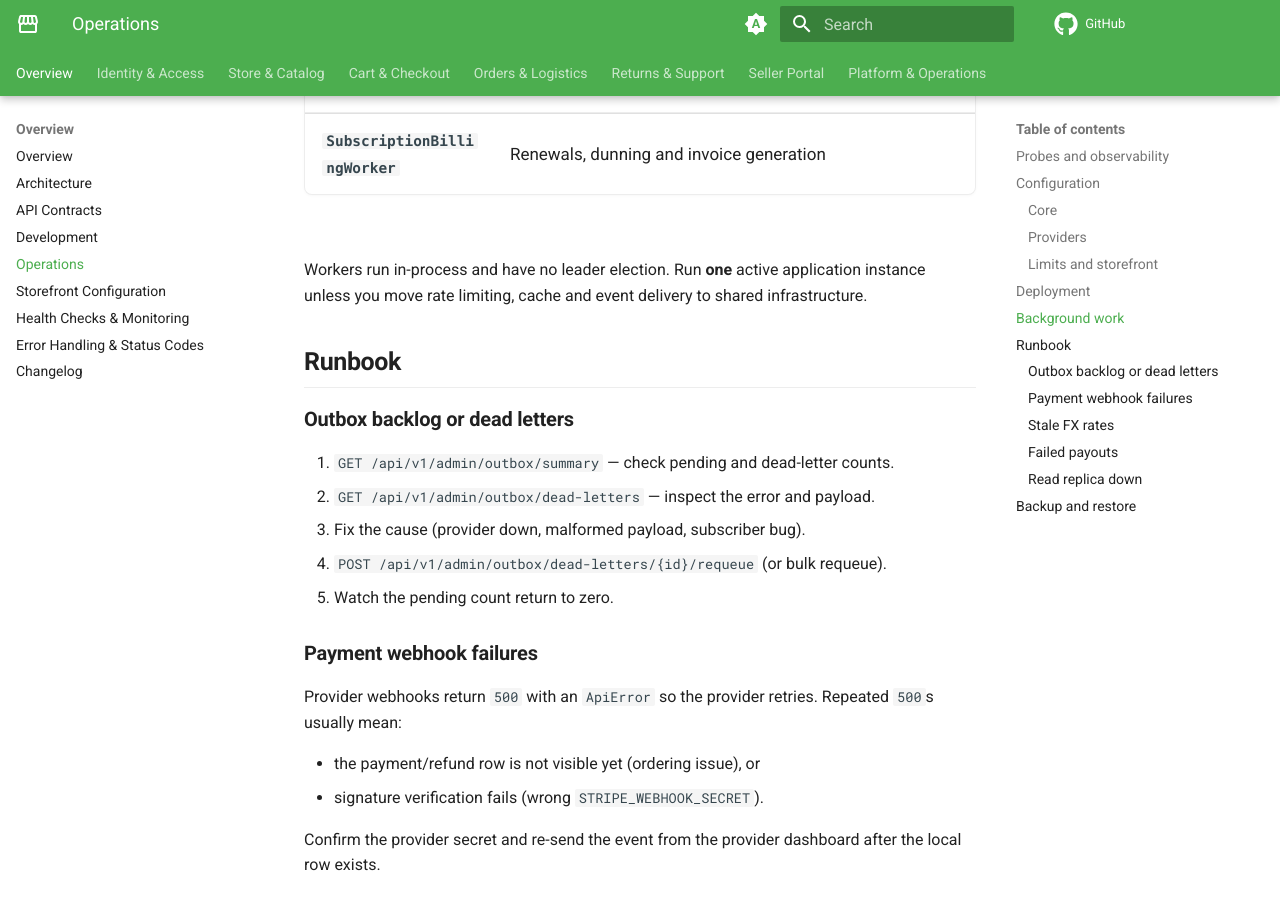
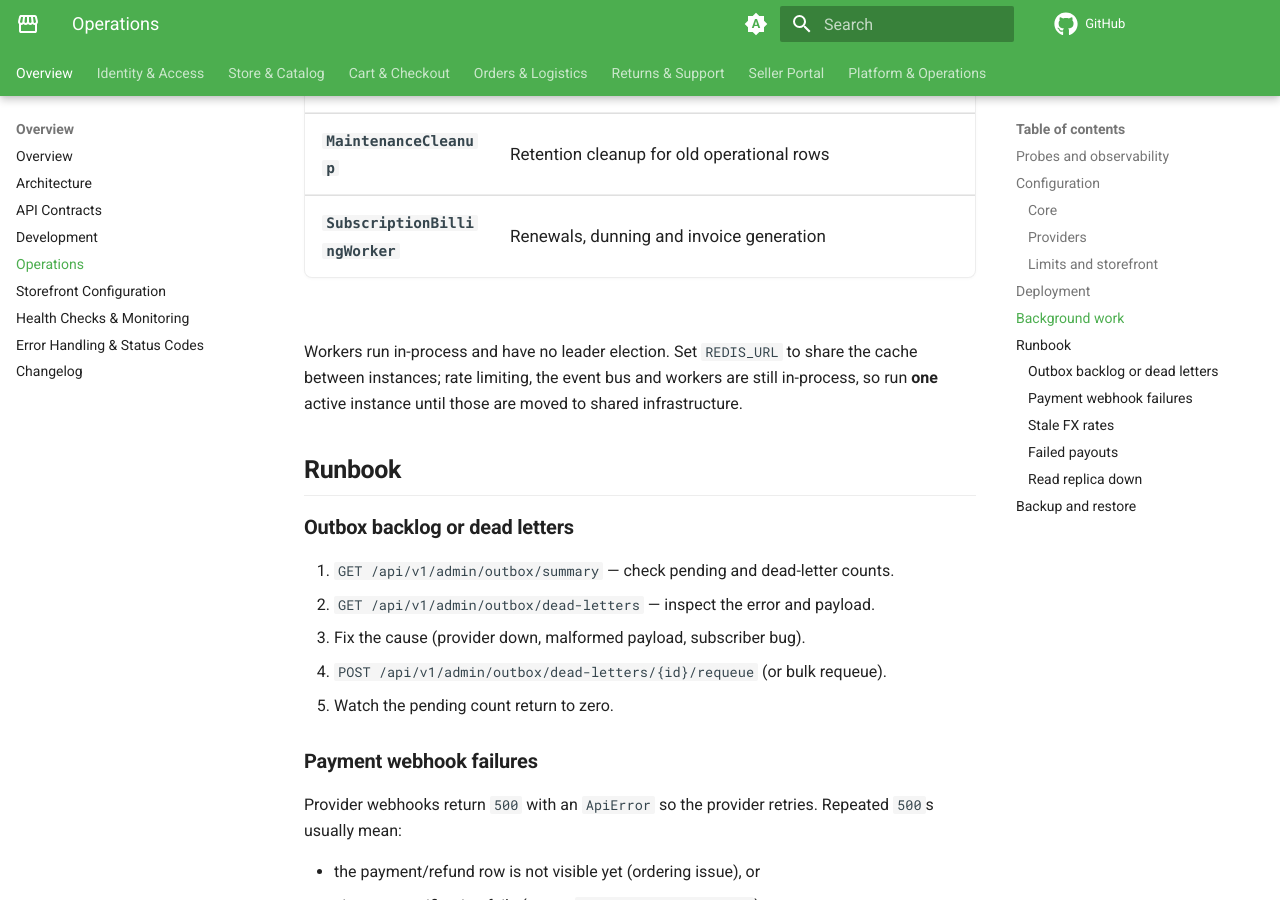
Before and after one commit to piashcse/ktor-E-Commerce, an MkDocs documentation site: the page built from docs/operations.md, in a window 1280 px wide and 900 px high, scrolled down 4051 px. Built offline with MkDocs 1.6.1 and Material for MkDocs 9.7.7, drawn with Linux system fonts in a browser that asks for light colours; comment, search, counter and statistics services are not loaded; some of the changed text lies outside the part shown.

Commit message:
docs(operations): document optional Redis cache

```diff
--- a/docs/operations.md
+++ b/docs/operations.md
@@ -33,6 +33,7 @@ Configuration is loaded from the environment (`.env` locally). `.env.example` is
 | `ALLOWED_ORIGINS` | local origins | Comma-separated CORS allowlist |
 | `FORCE_HTTPS` | `false` | Emit HSTS only behind TLS termination |
 | `TRUST_PROXY` | `false` | Trust `X-Forwarded-*`; enable only behind a sanitizing proxy |
+| `REDIS_URL` | unset | Optional Redis cache for multi-instance deployments; falls back to memory if unreachable |
 
 ### Providers
 
@@ -77,7 +78,7 @@ A `Dockerfile` and `docker-compose.yml` are provided.
 | `MaintenanceCleanup` | Retention cleanup for old operational rows |
 | `SubscriptionBillingWorker` | Renewals, dunning and invoice generation |
 
-Workers run in-process and have no leader election. Run **one** active application instance unless you move rate limiting, cache and event delivery to shared infrastructure.
+Workers run in-process and have no leader election. Set `REDIS_URL` to share the cache between instances; rate limiting, the event bus and workers are still in-process, so run **one** active instance until those are moved to shared infrastructure.
 
 ## Runbook
 
```
Also changed, not shown: docs/architecture.md (+1 -1 lines).
